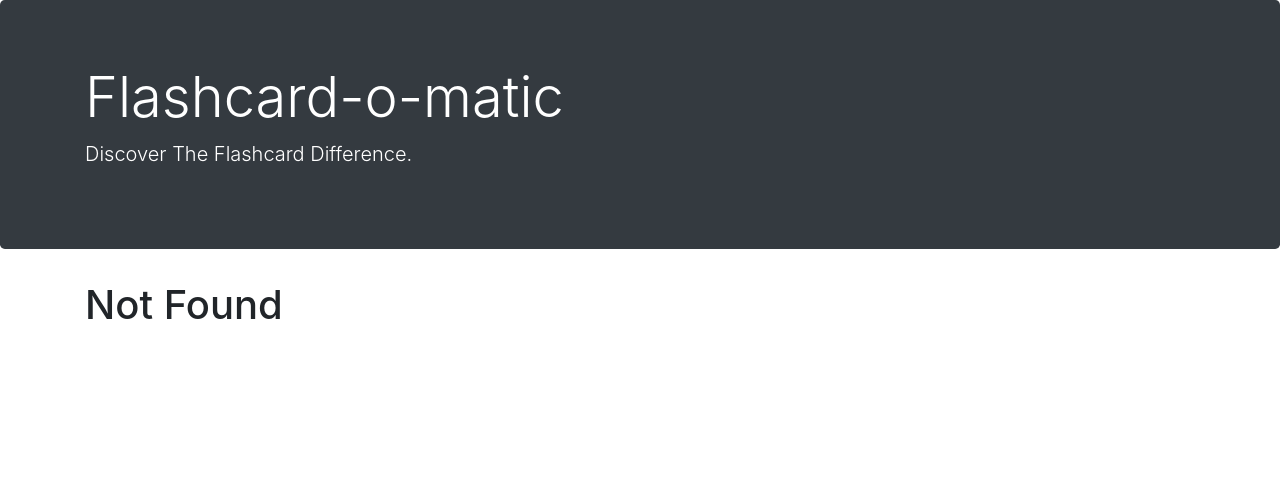
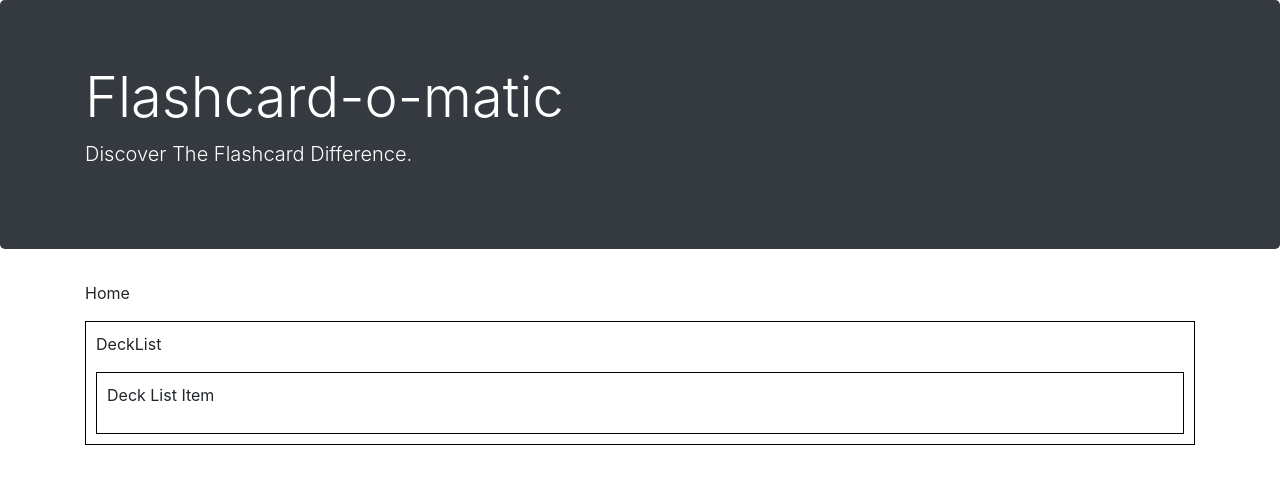
Before and after one commit to skurshner/flash, a React (Create React App) app: page / in a window 1280 px wide. Before the commit this address had no page. Shown: the top 484 px of the page. Built offline with nearby package versions, Linux system fonts and the light colour scheme; a web font is replaced by a local one.

Commit message:
added components and route for home

```diff
--- a/package.json
+++ b/package.json
@@ -9,7 +9,7 @@
     "cross-fetch": "^3.0.5",
     "react": "^16.13.1",
     "react-dom": "^16.13.1",
-    "react-router-dom": "^5.2.0",
+    "react-router-dom": "^5.3.0",
     "react-scripts": "4.0.0"
   },
   "scripts": {
--- /dev/null
+++ b/src/Components/Home/DeckList.js
@@ -0,0 +1,13 @@
+import React from "react";
+import DeckListItem from "./DeckListItem";
+
+const DeckList = () => {
+  return (
+    <div style={{ border: "1px solid black", padding: "10px" }}>
+      <p>DeckList</p>
+      <DeckListItem />
+    </div>
+  );
+};
+
+export default DeckList;
--- /dev/null
+++ b/src/Components/Home/DeckListItem.js
@@ -0,0 +1,11 @@
+import React from "react";
+
+const DeckListItem = () => {
+  return (
+    <div style={{ border: "1px solid black", padding: "10px" }}>
+      <p>Deck List Item</p>
+    </div>
+  );
+};
+
+export default DeckListItem;
--- /dev/null
+++ b/src/Components/Home/Home.js
@@ -0,0 +1,13 @@
+import React from "react";
+import DeckList from "./DeckList";
+
+const Home = () => {
+  return (
+    <div>
+      <p>Home</p>
+      <DeckList />
+    </div>
+  );
+};
+
+export default Home;
--- a/src/Layout/index.js
+++ b/src/Layout/index.js
@@ -1,14 +1,22 @@
 import React from "react";
+import { Switch, Route } from "react-router-dom";
 import Header from "./Header";
 import NotFound from "./NotFound";
+import Home from "../Components/Home/Home";
 
 function Layout() {
   return (
     <>
       <Header />
       <div className="container">
-        {/* TODO: Implement the screen starting here */}
-        <NotFound />
+        <Switch>
+          <Route exact path={"/"}>
+            <Home />
+          </Route>
+          <Route>
+            <NotFound />
+          </Route>
+        </Switch>
       </div>
     </>
   );
```
Also changed, not shown: src/Components/Common/Breadcrumbs.js (added, +7 -0 lines), 1 other file (tests, documents, lock files or other folders).
